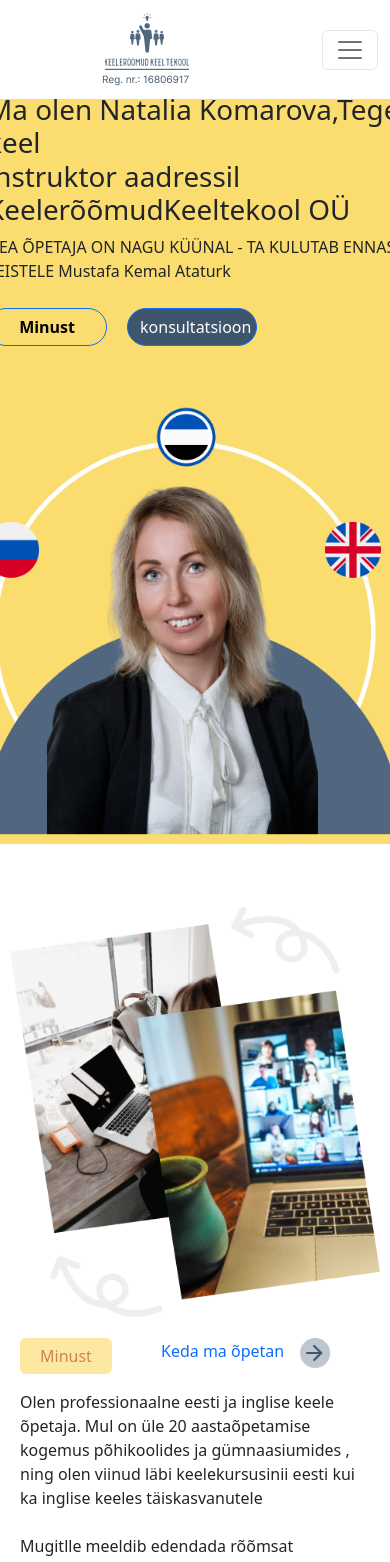
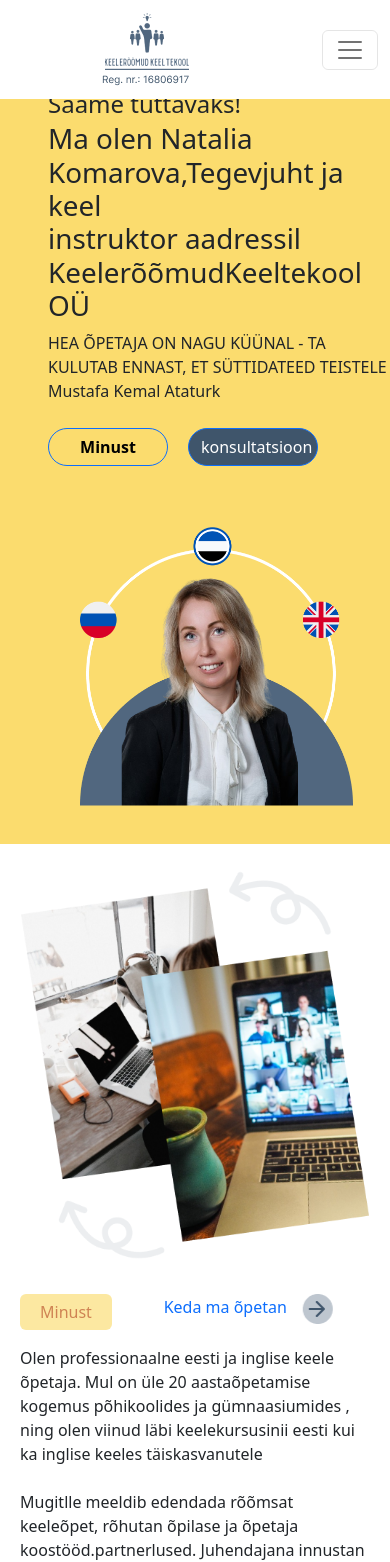
Before and after one commit to doyenify/mytutor, a React (Create React App) app: page / in a window 390 px wide. Shown: the top 1562 px of the page. Built offline with nearby package versions, Linux system fonts and the light colour scheme.

Commit message:
responsiveness

```diff
--- a/src/App.css
+++ b/src/App.css
@@ -1,5 +1,5 @@
 
 body{
 
-    overflow-x: hidden;
+    overflow-x: none;
 }
--- a/src/components/Home/Home.tsx
+++ b/src/components/Home/Home.tsx
@@ -65,8 +65,8 @@
         {/* about me  section */}
         <div id='aboutme'>
         <Row>
-            <Col style={{ display: 'flex', justifyContent: 'center', alignItems: 'center', height: '100vh'}}>
-            <div><img className='aboutimg' src={aboutimg} style={{height:"478px", width: "auto"}} alt="about me"/></div>
+            <Col style={{ display: 'flex', justifyContent: 'center', alignItems: 'center', height: ''}}>
+            <div><img className='aboutimg' src={aboutimg} style={{height:"450px", width: "auto"}} alt="about me"/></div>
             </Col>
             <Col  style={{ display: 'flex', justifyContent: 'center', alignItems: 'center'}}>
                 <div className='about-content'>
@@ -91,13 +91,14 @@
         </div>
         {/* Who I teach */}
        <div className= "who-content mb-5" id='Whoiteach'>
+        <Row>
              <div style={{ display: 'flex', justifyContent: 'center'}} >
                     <div > <Button style={{backgroundColor:"#FCE8A1", color: "#CF8353", paddingLeft: "20px", paddingRight: "20px",border: "4px", borderColor:"#FBE081"}}> {t('Who I teach')} </Button> </div>
                     <a className='ms-5 swinging-link' href="#howiwork" style={{ textDecoration: 'none' }}> {t('How I work')}<img className='ms-3' src={circlearrow} style={{height:"30px", width: "30px"}} alt="Tutor"/> </a>
               </div>
 
                 <div className='row justify-content-center'>
-                    <div className='col-sm-3 col col-md-5'>
+                    <div className='col-sm-3 col'>
                         <div className='mt-5 p-3 px-4' style={{backgroundColor:"#E2E5E9", width:"300px", marginLeft: "auto", marginRight: "auto"}}>
                             <div className="d-flex justify-content-end mb-4">
                                 <img className='ms-3' src={rusflag} style={{height:"30px", width: "30px"}} alt="russian flag"/>
@@ -108,11 +109,11 @@
 
                         </div >
                     </div>
-                    <div className='col-sm-3 col col-md-5'>
+                    <div className='col-sm-3 col'>
                         <div className='mt-5 p-3 px-4' style={{backgroundColor:"#FEF8E1", width:"300px", marginLeft: "auto", marginRight: "auto"}}>
                             <div className="d-flex justify-content-end mb-4">
                                 <img className='ms-3' src={rusflag} style={{height:"30px", width: "30px"}} alt="russian flag"/>
-                                <img className='ms-3' src={estflag} style={{height:"30px", width: "30px"}} alt="estonian flag"/>
+                                <img className='ms-3' src={engflag} style={{height:"30px", width: "30px"}} alt="english flag"/>
                             </div>
                             <p style={{height: "100px"}}> {t('I teach Estonian as a')} <br /> {t('second language to both Russian')}
                             <br /> {t('and English')} <br />
@@ -121,12 +122,13 @@
                         </div>
                     </div>
                 </div>
+        </Row>
        </div>
 
      {/* work image */}
      <div id='howiwork'>
         <Row>
-        <Col  style={{ display: 'flex', justifyContent: 'center', alignItems: 'center', height: '100vh'}}>
+        <Col  style={{ display: 'flex', justifyContent: 'center', alignItems: 'center'}}>
                 <div className='work-content'>
                     <div style={{display:"flex"}} >
                     <div > <Button style={{backgroundColor:"#FCE8A1", color: "#CF8353", paddingLeft: "20px", paddingRight: "20px",border: "4px", borderColor:"#FBE081"}}> {t('How I work')} </Button> </div>
@@ -140,8 +142,8 @@
                     </div>
                     </div>
             </Col>
-            <Col style={{ display: 'flex', justifyContent: 'center', alignItems: 'center', height: '100vh'}}>
-            <div><img className='workimg' src={workimg} style={{height:"478px", width: "auto"}} alt="about me"/></div>
+            <Col style={{ display: 'flex', justifyContent: 'center', alignItems: 'center', height: ''}}>
+            <div><img className='workimg' src={workimg} style={{height:"478px", width: "auto"}} alt="work pict"/></div>
             </Col>
 
         </Row>
@@ -150,9 +152,9 @@
 
         {/* course section */}
         <div id='courses'>
-           <div className='hero-service-section mt-5' style={{marginTop: "20px"}}>
+           <div className='hero-service-section' style={{marginTop: ""}}>
             <Row>
-                <Col className='col-12 col-sm-5 d-flex justify-content-center align-items-center'><img src={courseImg} alt="Tutor two" style={{width:"300px",height:""}}/> </Col>
+                <Col className='col-12 col-sm-5 d-flex justify-content-center align-items-center'><img src={courseImg} alt="Tutor two" style={{width:"400px",height:""}}/> </Col>
                 <Col className='col-12 col-sm-7 d-flex justify-content-center align-items-center'>
                 <Row className='home-card'>
                     <Row className='mb-5' ><div><h2>
--- a/src/components/Home/home.css
+++ b/src/components/Home/home.css
@@ -1,11 +1,8 @@
 .hero-img{
     margin-top: 20px;
-    /* height: 100vh; */
+
 }
 
-.coursessection {
-    margin-top: 125px;
-}
 
 .swinging-link {
     animation: swing 1s infinite;
@@ -24,40 +21,25 @@
   }
 
 @media screen and (max-width: 640px) {
-    .coursessection {
-        margin-top: 125px;
-    }
 
-   /* .hero-container{
-
-     height: 100vh;
-    } */
     .hero-container{
         height: 100vh;
-    }
-    .hero-col-1{
-     margin-right: 200px;
-     margin-left: 50px;
     }
 
 
     .hero-img{
-        /* margin-top: 20px; */
         padding-top: 20px;
         width: 70%;
-        /* height: 150px; */
         margin-right: 20px;
         margin-left: 40px;
     }
 
     .aboutimg{
-        margin-top: -300px;
         width: auto;
         height:200px;
     }
 
     .about-content{
-        margin-top: -350px;
         margin-left: 20px;
         margin-right: 20px;
     }
@@ -65,13 +47,13 @@
     .work-content{
         margin-left: 20px;
         margin-right: 20px;
-        margin-top: -400px;
+
     }
 
     .workimg{
         width: auto;
         height:200px;
-        margin-top: -400px;
+
     }
     .who-content{
         display: flex;
@@ -79,9 +61,7 @@
         margin-left: 20px;
         margin-right: 20px;
     }
-    /* .home-video{
-        padding-top: 800px;
-    } */
+
     .home-card{
         justify-content: center;
         align-items: center;
```
